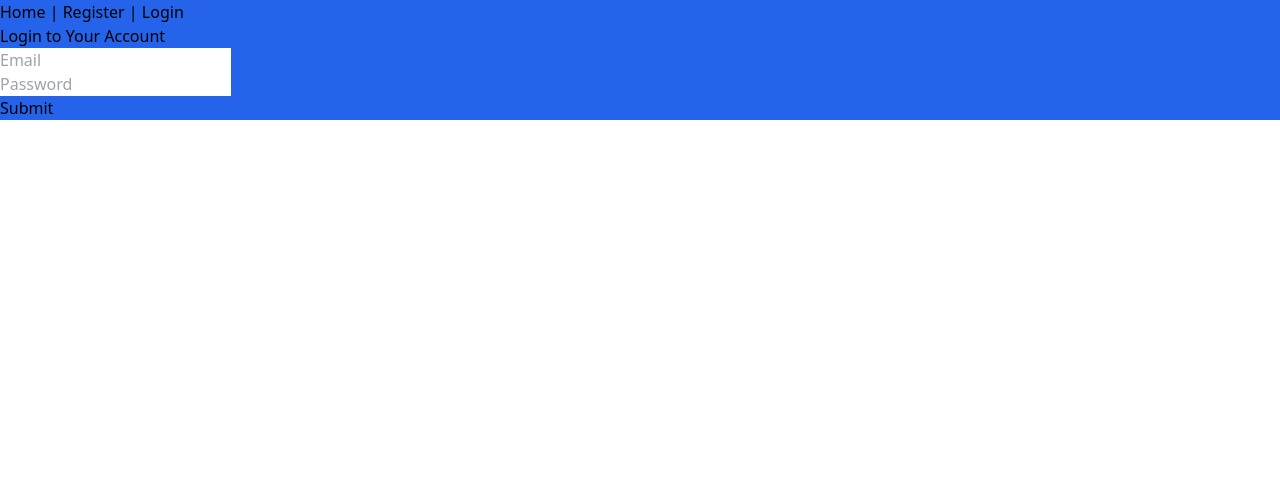
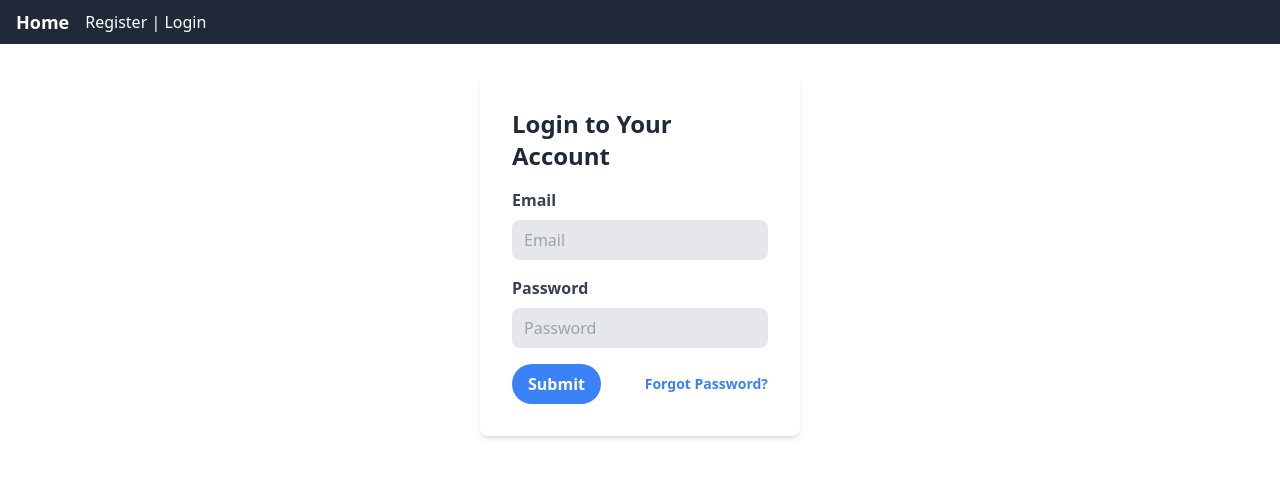
Before and after one commit to rohxnsxngh/recipeApp, a Vue app: page /sign-in in a window 1280 px wide. Shown: the top 478 px of the page. Built offline with nearby package versions, Linux system fonts and the light colour scheme; no server answers.

Commit message:
register and logout

```diff
--- a/src/App.vue
+++ b/src/App.vue
@@ -1,5 +1,5 @@
-<template>
-  <div class="bg-blue-600">
+<!-- <template>
+  <div class="bg-gray-600">
     <nav>
       <router-link to="/"> Home </router-link> |
       <span v-if="isLoggedIn">
@@ -16,9 +16,9 @@
     </nav>
     <router-view />
   </div>
-</template>
+</template> -->
 
-<script lang="ts" setup>
+<script setup>
 import { ref, watchEffect } from "vue"; // used for conditional rendering
 import firebase from "firebase";
 import { useRouter } from "vue-router";
@@ -37,3 +37,77 @@ const signOut = () => {
   router.push("/");
 };
 </script>
+
+<template>
+  <nav class="bg-gray-800 px-4 py-2 flex items-center justify-between">
+    <div class="flex items-center">
+      <router-link
+        to="/"
+        class="text-lg text-white font-semibold hover:text-gray-400 mr-4"
+      >
+        Home
+      </router-link>
+      <div class=" md:block text-white">
+        <span v-if="isLoggedIn">
+          <router-link to="/feed"> Feed </router-link> |
+        </span>
+        <span v-else>
+          <router-link to="/register"> Register </router-link> |
+          <router-link to="/sign-in"> Login </router-link>
+        </span>
+      </div>
+    </div>
+    <div class="flex items-center">
+      <div class="hidden md:block">
+        <button
+        v-if="isLoggedIn"
+        @click="signOut"
+          class="px-4 py-2 bg-transparent text-white hover:bg-gray-600 rounded-full focus:outline-none"
+        >
+          Logout
+        </button>
+      </div>
+      <div class="md:hidden">
+        <button
+          class="px-4 py-2 bg-transparent text-white hover:bg-gray-600 rounded-full focus:outline-none"
+          @click="showMenu = !showMenu"
+        >
+          <svg class="h-6 w-6 fill-current" viewBox="0 0 24 24" fill="white">
+            <path v-if="!showMenu" d="M4 6h16M4 12h16M4 18h16" />
+            <path v-if="showMenu" d="M6 18L18 6M6 6l12 12" />
+          </svg>
+        </button>
+      </div>
+    </div>
+  </nav>
+  <router-view />
+  <!-- <div class="md:hidden" v-if="showMenu">
+    <router-link
+      to="/"
+      class="block py-2 px-4 text-white font-normal bg-gray-800 hover:bg-gray-900 rounded-full focus:outline-none"
+    >
+      Home
+    </router-link>
+    <router-link
+      to="/"
+      class="block py-2 px-4 text-white font-normal bg-gray-800 hover:bg-gray-900 rounded-full focus:outline-none"
+    >
+      Page 2
+    </router-link>
+    <button
+      class="block py-2 px-4 text-white font-normal bg-gray-800 hover:bg-gray-900 rounded-full focus:outline-none"
+    >
+      Button
+    </button>
+  </div> -->
+</template>
+
+<script>
+export default {
+  data() {
+    return {
+      showMenu: false,
+    };
+  },
+};
+</script>
--- a/src/views/Feed.vue
+++ b/src/views/Feed.vue
@@ -2,12 +2,12 @@
   <div>
     <input type="text" placeholder="Add Todo" v-model="title" />
     <div>{{ title }}</div>
-    <button @click="addTodo()">add</button>
+    <button @click="addTodo()" class="px-4 py-2 bg-blue-500 text-white hover:bg-gray-600 rounded-full focus:outline-none">add</button>
     <div v-for="todo in todos">
       <p>
         {{ todo.recipeTitle }} {{ todo.recipeType }}
-        <button @click="deleteTodo(todo.id)">delete</button>
-        <button @click="recipeDetails = !recipeDetails">details</button>
+        <button @click="deleteTodo(todo.id)" class="px-4 py-2 bg-blue-500 text-white hover:bg-gray-600 rounded-full focus:outline-none">delete</button>
+        <button @click="recipeDetails = !recipeDetails" class="px-4 py-2 bg-blue-500 text-white hover:bg-gray-600 rounded-full focus:outline-none">details</button>
       </p>
       <div v-if="recipeDetails">
         {{ todo.recipeDescription }}
--- a/src/views/Register.vue
+++ b/src/views/Register.vue
@@ -1,9 +1,50 @@
-<template>
-  <div>
+<!-- <template>
+  <div class="bg-gray-600">
     <h1>Create an Account</h1>
     <p><input type="text" placeholder="Email" v-model="email" /></p>
     <p><input type="password" placeholder="Password" v-model="password" /></p>
     <p><button @click="register">Submit</button></p>
+  </div>
+</template> -->
+
+<template>
+  <div class="flex justify-center mt-8">
+    <div class="w-full max-w-xs bg-white rounded-lg shadow-md p-4 md:p-8">
+      <h1 class="text-2xl font-semibold text-gray-800 mb-4">Create an Account</h1>
+      <div class="mb-4">
+        <label class="block font-bold mb-2 text-gray-700" for="email">
+          Email
+        </label>
+        <input
+          class="w-full px-3 py-2 text-gray-700 bg-gray-200 rounded-lg focus:outline-none focus:shadow-outline"
+          id="email"
+          type="text"
+          placeholder="Email"
+          v-model="email"
+        />
+      </div>
+      <div class="mb-4">
+        <label class="block font-bold mb-2 text-gray-700" for="password">
+          Password
+        </label>
+        <input
+          class="w-full px-3 py-2 text-gray-700 bg-gray-200 rounded-lg focus:outline-none focus:shadow-outline"
+          id="password"
+          type="password"
+          placeholder="Password"
+          v-model="password"
+        />
+      </div>
+      <div class="flex items-center justify-between">
+        <button
+          class="px-4 py-2 font-bold text-white bg-blue-500 rounded-full hover:bg-blue-700 focus:outline-none focus:shadow-outline"
+          type="submit"
+          @click="register"
+        >
+          Register
+        </button>
+      </div>
+    </div>
   </div>
 </template>
 
--- a/src/views/SignIn.vue
+++ b/src/views/SignIn.vue
@@ -1,27 +1,76 @@
 <template>
-  <h1>Login to Your Account</h1>
-  <p><input type="text" placeholder="Email" v-model="email" /></p>
-  <p><input type="password" placeholder="Password" v-model="password" /></p>
-  <p v-if="errMsg">{{ errMsg }}</p>
-  <p><button @click="signIn">Submit</button></p>
+  <div class="flex justify-center mt-8">
+    <div class="w-full max-w-xs bg-white rounded-lg shadow-md p-4 md:p-8">
+      <h1 class="text-2xl font-semibold text-gray-800 mb-4">Login to Your Account</h1>
+      <div class="mb-4">
+        <p v-if="errMsg" class="text-red-600 text-md">{{ errMsg }}</p>
+        <label class="block font-bold mb-2 text-gray-700" for="email">
+          Email
+        </label>
+        <input
+          class="w-full px-3 py-2 text-gray-700 bg-gray-200 rounded-lg focus:outline-none focus:shadow-outline"
+          id="email"
+          type="text"
+          placeholder="Email"
+          v-model="email"
+        />
+      </div>
+      <div class="mb-4">
+        <label class="block font-bold mb-2 text-gray-700" for="password">
+          Password
+        </label>
+        <input
+          class="w-full px-3 py-2 text-gray-700 bg-gray-200 rounded-lg focus:outline-none focus:shadow-outline"
+          id="password"
+          type="password"
+          placeholder="Password"
+          v-model="password"
+        />
+      </div>
+      <!-- <div class="mb-4">
+        <input
+          class="leading-tight"
+          type="checkbox"
+          id="remember-me"
+          v-model="rememberMe"
+        />
+        <label class="text-gray-700 font-bold" for="remember-me">
+          Remember me
+        </label>
+      </div> -->
+      <div class="flex items-center justify-between">
+        <button
+          class="px-4 py-2 font-bold text-white bg-blue-500 rounded-full hover:bg-blue-700 focus:outline-none focus:shadow-outline"
+          type="submit"
+          @click="signIn"
+        >
+          Submit
+        </button>
+        <a class="inline-block align-baseline font-bold text-sm text-blue-500 hover:text-blue-800" href="#">
+          Forgot Password?
+        </a>
+      </div>
+    </div>
+  </div>
 </template>
 
 <script setup>
 import { ref } from "vue";
 import firebase from "firebase";
-import { useRouter } from "vue-router"; // import router
+import { useRouter } from "vue-router";
+
 const email = ref("");
 const password = ref("");
-const errMsg = ref();
-const router = useRouter(); // get a reference to our vue router
+const errMsg = ref("");
+const router = useRouter();
+
 const signIn = () => {
-  // we also renamed this method
   firebase
     .auth()
-    .signInWithEmailAndPassword(email.value, password.value) // THIS LINE CHANGED
+    .signInWithEmailAndPassword(email.value, password.value)
     .then((data) => {
       console.log("Successfully logged in!");
-      router.push("/feed"); // redirect to the feed
+      router.push("/feed");
     })
     .catch((error) => {
       switch (error.code) {
--- a/tailwind.config.cjs
+++ b/tailwind.config.cjs
@@ -1,11 +1,14 @@
 /** @type {import('tailwindcss').Config} */
 module.exports = {
-  content: [
-    "./index.html",
-    "./src/**/*.{vue,js,ts,jsx,tsx}",
-  ],
+  content: ["./index.html", "./src/**/*.{vue,js,ts,jsx,tsx}"],
   theme: {
     extend: {},
+    screens: {
+      sm: "640px",
+      md: "768px",
+      lg: "1024px",
+      xl: "1280px",
+    },
   },
   plugins: [],
-}
+};
```
